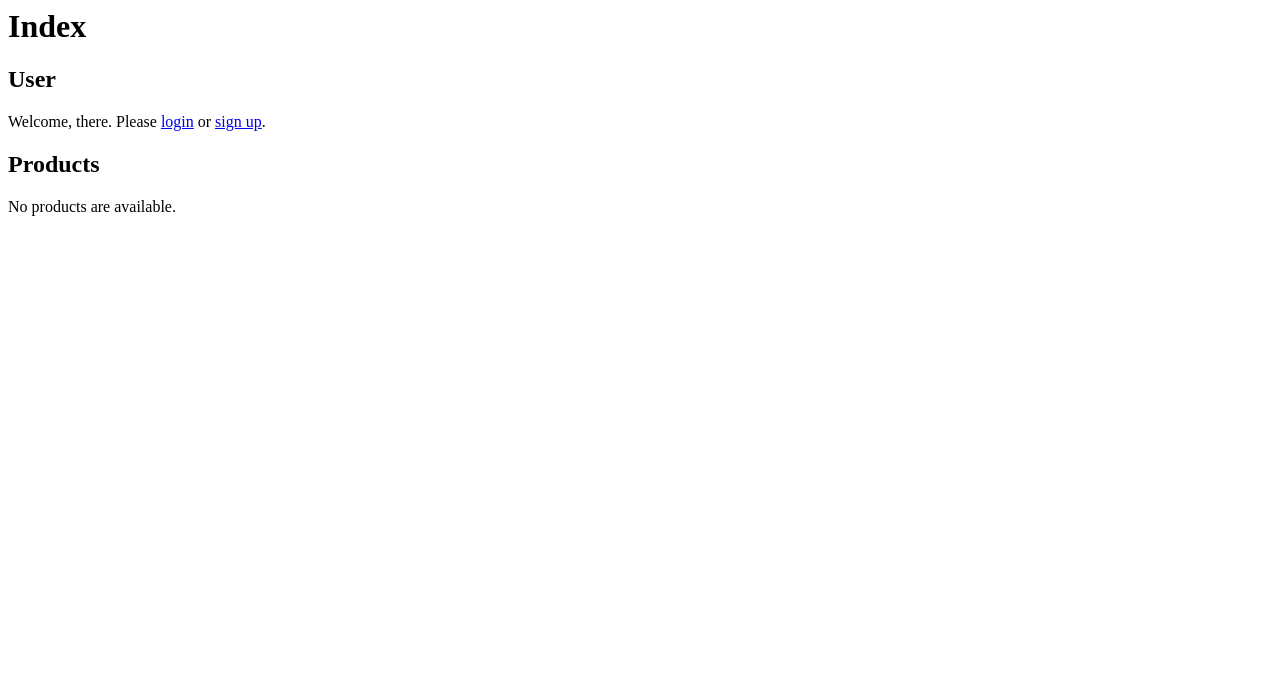
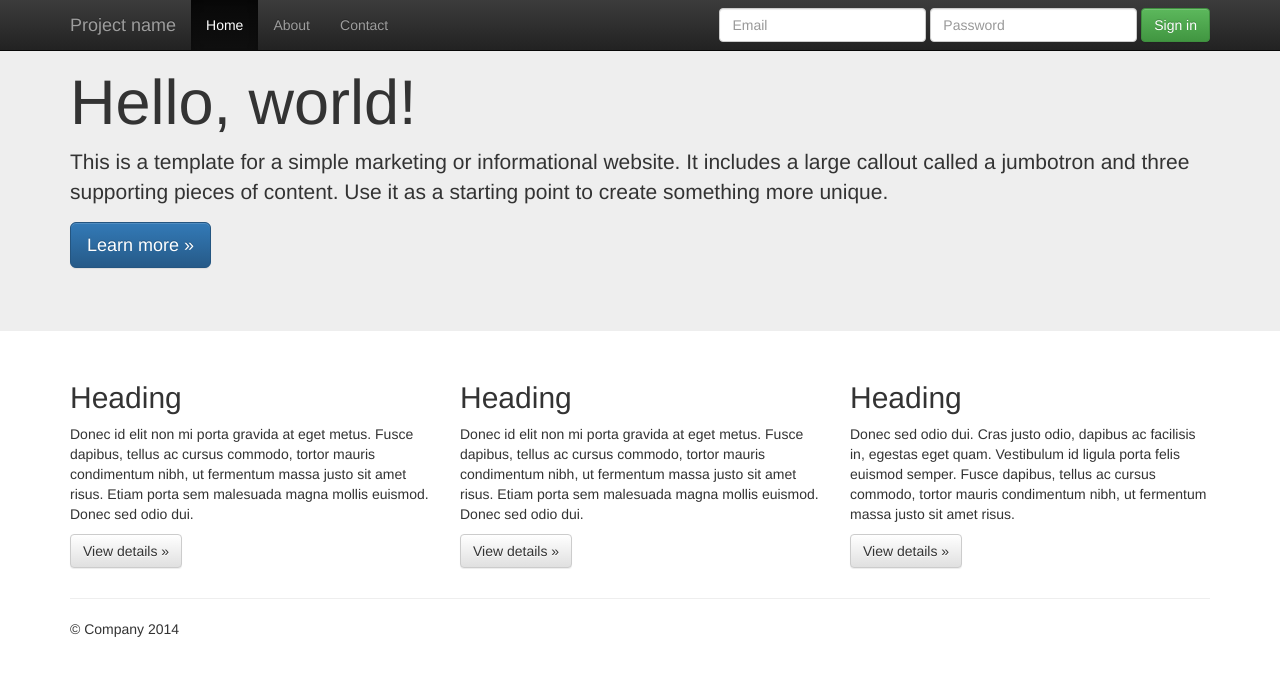
Before and after one commit to tianshuwei/legal-consultation-website, a Django app: template index/templates/index/index.html in a window 1280 px wide. Shown: the top 676 px of the page. Run offline with Django 3.2, Linux system fonts and the light colour scheme; the template is opened without the code that fills it, so the values that code supplies are empty; some libraries are stand-ins or nearby versions.

Commit message:
index update

```diff
--- a/index/templates/index/index.html
+++ b/index/templates/index/index.html
@@ -1,20 +1,128 @@
-<h1>Index</h1>
-<h2>User</h2>
-{% if user.is_authenticated %}
-<p>Welcome, {{ user.username }}. (<a href="{% url 'accounts:logout' %}">Logout</a>)</p>
+<!DOCTYPE HTML>
 
-{% else %}
-<p>Welcome, there. Please <a href="{% url 'accounts:login' %}">login</a>
-	or <a href="{% url 'accounts:register' %}">sign up</a>.</p>
-{% endif %}
+<html lang="en"><head>
+    <meta charset="utf-8">
+    <meta http-equiv="X-UA-Compatible" content="IE=edge">
+    <meta name="viewport" content="width=device-width, initial-scale=1">
+    <meta name="description" content="">
+    <meta name="author" content="">
+    <link rel="icon" href="../../favicon.ico">
 
-<h2>Products</h2>
-{% if latest_products_list %}
-<ul>
-{% for product in latest_products_list %}
-	<li><a href="/products/{{ product.id }}/">{{ product.name }}</a></li>
-{% endfor %}
-</ul>
-{% else %}
-<p>No products are available.</p>
-{% endif %}
+    <title>Index</title>
+
+    <!-- 新 Bootstrap 核心 CSS 文件 -->
+    <link rel="stylesheet" href="http://cdn.bootcss.com/bootstrap/3.3.0/css/bootstrap.min.css">
+
+    <!-- 可选的Bootstrap主题文件（一般不用引入） -->
+    <link rel="stylesheet" href="http://cdn.bootcss.com/bootstrap/3.3.0/css/bootstrap-theme.min.css">
+
+    <!-- jQuery文件。务必在bootstrap.min.js 之前引入 -->
+    <script src="http://cdn.bootcss.com/jquery/1.11.1/jquery.min.js"></script>
+
+    <!-- 最新的 Bootstrap 核心 JavaScript 文件 -->
+    <script src="http://cdn.bootcss.com/bootstrap/3.3.0/js/bootstrap.min.js"></script>
+
+    <!-- HTML5 shim and Respond.js for IE8 support of HTML5 elements and media queries -->
+    <!--[if lt IE 9]>
+      <script src="http://cdn.bootcss.com/html5shiv/3.7.0/html5shiv.js"></script>
+      <script src="http://cdn.bootcss.com/respond.js/1.4.2/respond.min.js"></script>
+    <![endif]-->
+  </head>
+
+  <body ryt12699="1">
+
+    <nav class="navbar navbar-inverse navbar-fixed-top" role="navigation">
+      <div class="container">
+        <div class="navbar-header">
+          <button type="button" class="navbar-toggle collapsed" data-toggle="collapse" data-target="#navbar" aria-expanded="false" aria-controls="navbar">
+            <span class="sr-only">Toggle navigation</span>
+            <span class="icon-bar"></span>
+            <span class="icon-bar"></span>
+            <span class="icon-bar"></span>
+          </button>
+          <a class="navbar-brand" href="#">Project name</a>
+        </div>
+        <div id="navbar" class="navbar-collapse collapse">
+  <ul class="nav navbar-nav">
+            <li class="active"><a href="#">Home</a></li>
+            <li><a href="#about">About</a></li>
+            <li><a href="#contact">Contact</a></li>
+          </ul>
+        {% if user.is_authenticated %}
+		<ul class="nav navbar-nav navbar-right">
+            <li><a href="#">LogOut</a></li>
+            <li class="dropdown">
+              <a href="#" class="dropdown-toggle" data-toggle="dropdown">personal file <span class="caret"></span></a>
+              <ul class="dropdown-menu" role="menu">
+                <li><a href="#">Action</a></li>
+                <li><a href="#">Another action</a></li>
+                <li><a href="#">Something else here</a></li>
+                <li class="divider"></li>
+                <li><a href="#">Separated link</a></li>
+              </ul>
+            </li>
+          </ul>
+
+		{% else %}
+				<form class="navbar-form navbar-right" role="form">
+		            <div class="form-group">
+		              <input type="text" placeholder="Email" class="form-control">
+		            </div>
+		            <div class="form-group">
+		              <input type="password" placeholder="Password" class="form-control">
+		            </div>
+		            <button type="submit" class="btn btn-success">Sign in</button>
+		        </form>
+		{% endif %}
+
+        </div><!--/.navbar-collapse -->
+      </div>
+    </nav>
+
+    <!-- Main jumbotron for a primary marketing message or call to action -->
+    <div class="jumbotron">
+      <div class="container">
+        <h1>Hello, world!</h1>
+        <p>This is a template for a simple marketing or informational website. It includes a large callout called a jumbotron and three supporting pieces of content. Use it as a starting point to create something more unique.</p>
+        <p><a class="btn btn-primary btn-lg" href="#" role="button">Learn more »</a></p>
+      </div>
+    </div>
+
+    <div class="container">
+      <!-- Example row of columns -->
+      <div class="row">
+        <div class="col-md-4">
+          <h2>Heading</h2>
+          <p>Donec id elit non mi porta gravida at eget metus. Fusce dapibus, tellus ac cursus commodo, tortor mauris condimentum nibh, ut fermentum massa justo sit amet risus. Etiam porta sem malesuada magna mollis euismod. Donec sed odio dui. </p>
+          <p><a class="btn btn-default" href="#" role="button">View details »</a></p>
+        </div>
+        <div class="col-md-4">
+          <h2>Heading</h2>
+          <p>Donec id elit non mi porta gravida at eget metus. Fusce dapibus, tellus ac cursus commodo, tortor mauris condimentum nibh, ut fermentum massa justo sit amet risus. Etiam porta sem malesuada magna mollis euismod. Donec sed odio dui. </p>
+          <p><a class="btn btn-default" href="#" role="button">View details »</a></p>
+       </div>
+        <div class="col-md-4">
+          <h2>Heading</h2>
+          <p>Donec sed odio dui. Cras justo odio, dapibus ac facilisis in, egestas eget quam. Vestibulum id ligula porta felis euismod semper. Fusce dapibus, tellus ac cursus commodo, tortor mauris condimentum nibh, ut fermentum massa justo sit amet risus.</p>
+          <p><a class="btn btn-default" href="#" role="button">View details »</a></p>
+        </div>
+      </div>
+
+      <hr>
+
+      <footer>
+        <p>© Company 2014</p>
+      </footer>
+    </div> <!-- /container -->
+
+
+    <!-- Bootstrap core JavaScript
+    ================================================== -->
+    <!-- Placed at the end of the document so the pages load faster -->
+    <script src="http://cdn.bootcss.com/jquery/1.11.1/jquery.min.js"></script>
+    <script src="../../dist/js/bootstrap.min.js"></script>
+    <!-- IE10 viewport hack for Surface/desktop Windows 8 bug -->
+    <script src="../../assets/js/ie10-viewport-bug-workaround.js"></script>
+
+
+</body></html>
```
